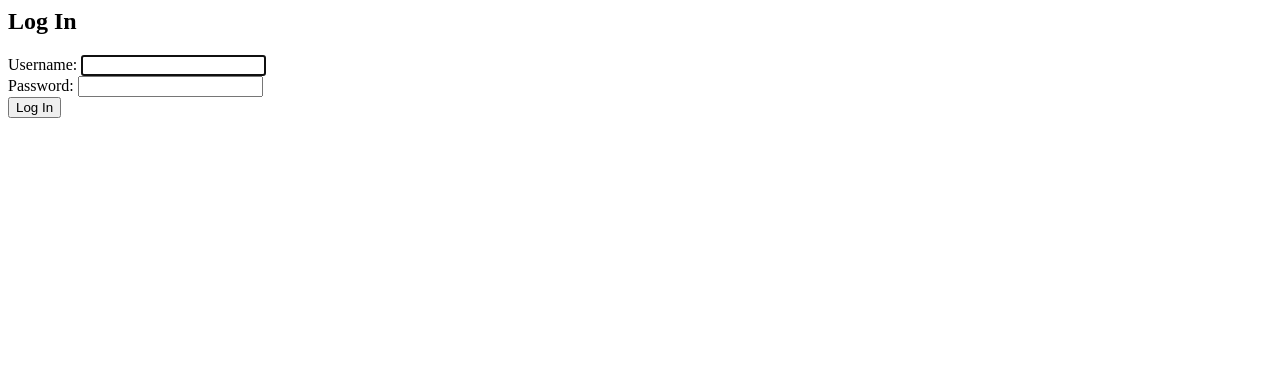
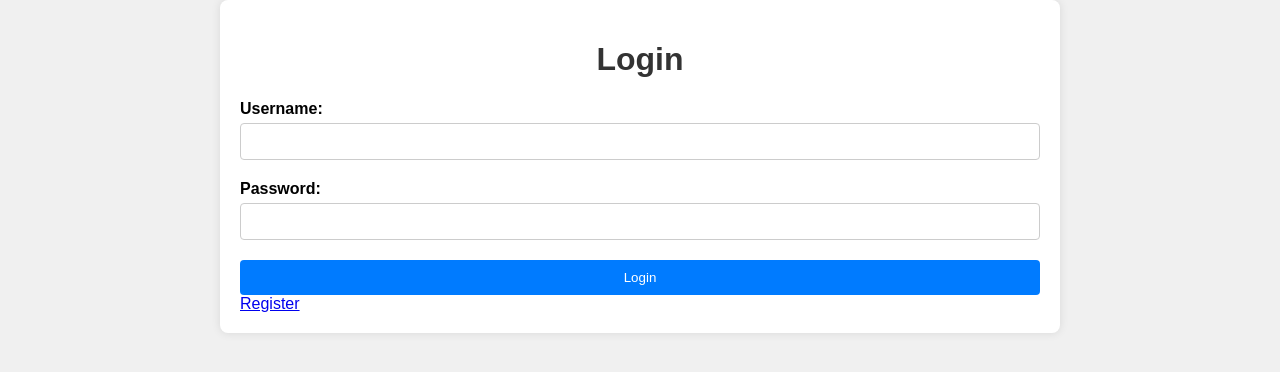
Before and after one commit to SamuelAirs/miniProject4SamuelAyers, a Django app: page /accounts/login/ in a window 1280 px wide. Shown: the top 372 px of the page. Run offline with Django 5.2, Linux system fonts and the light colour scheme.

Commit message:
added registration page

```diff
--- /dev/null
+++ b/mysite/accounts/urls.py
@@ -0,0 +1,9 @@
+# accounts/urls.py
+from django.urls import path
+
+from .views import SignUpView
+
+
+urlpatterns = [
+    path("signup/", SignUpView.as_view(), name="signup"),
+]
--- a/mysite/mysite/settings.py
+++ b/mysite/mysite/settings.py
@@ -38,6 +38,7 @@ INSTALLED_APPS = [
     "django.contrib.sessions",
     "django.contrib.messages",
     "django.contrib.staticfiles",
+    "accounts",
 ]
 
 MIDDLEWARE = [
@@ -124,3 +125,5 @@ STATIC_URL = 'static/'
 DEFAULT_AUTO_FIELD = 'django.db.models.BigAutoField'
 
 LOGIN_REDIRECT_URL = "/polls"
+
+LOGOUT_REDIRECT_URL = "/accounts/login"
--- a/mysite/mysite/urls.py
+++ b/mysite/mysite/urls.py
@@ -20,5 +20,6 @@ from django.urls import include, path
 urlpatterns = [
     path('polls/', include('polls.urls')),
     path('admin/', admin.site.urls),
-    path('accounts/', include("django.contrib.auth.urls"))
+    path('accounts/', include("accounts.urls")),
+    path('accounts/', include("django.contrib.auth.urls")),
 ]
--- a/mysite/polls/static/polls/style.css
+++ b/mysite/polls/static/polls/style.css
@@ -1,8 +1,152 @@
-li a {
-    color: #0000ff;
+body {
+    font-family: Arial, sans-serif;
+    background-color: #f0f0f0;
+    margin: 0;
+    padding: 0;
 }
 
-body {
-    background: white url("images/background.png") no-repeat;
-    background-repeat: repeat
+.container {
+    max-width: 800px;
+    margin: 0 auto;
+    padding: 20px;
+    background-color: #fff;
+    border-radius: 8px;
+    box-shadow: 0 0 10px rgba(0, 0, 0, 0.1);
 }
+
+h1 {
+    color: #333;
+    text-align: center;
+}
+
+.question-list {
+    list-style-type: none;
+    padding: 0;
+}
+
+.question-list li {
+    margin-bottom: 10px;
+}
+
+.question-list a {
+    color: #007bff;
+    text-decoration: none;
+}
+
+.question-list a:hover {
+    text-decoration: underline;
+}
+
+
+/* Add these styles to the existing style.css file */
+
+.choice-list {
+    list-style-type: none;
+    padding: 0;
+}
+
+.choice-list li {
+    margin-bottom: 10px;
+    padding: 10px;
+    background-color: #f9f9f9;
+    border-radius: 4px;
+    display: flex;
+    justify-content: space-between;
+}
+
+.choice-text {
+    flex: 1;
+}
+
+.votes {
+    color: #888;
+}
+
+.vote-again {
+    display: block;
+    margin-top: 20px;
+    text-align: center;
+    color: #007bff;
+    text-decoration: none;
+}
+
+.vote-again:hover {
+    text-decoration: underline;
+}
+
+/* Add these styles to the existing style.css file */
+
+.choice {
+    margin-bottom: 10px;
+}
+
+.choice input[type="radio"] {
+    margin-right: 5px;
+}
+
+.vote-btn {
+    display: block;
+    margin-top: 20px;
+    padding: 10px 20px;
+    background-color: #007bff;
+    color: #fff;
+    border: none;
+    border-radius: 4px;
+    cursor: pointer;
+    transition: background-color 0.3s;
+}
+
+.vote-btn:hover {
+    background-color: #0056b3;
+}
+
+/* Add these styles to the existing style.css file */
+
+.form-group {
+    margin-bottom: 20px;
+}
+
+.form-group label {
+    display: block;
+    margin-bottom: 5px;
+    font-weight: bold;
+}
+
+.form-group input[type="text"],
+.form-group input[type="password"] {
+    width: 100%;
+    padding: 10px;
+    border-radius: 4px;
+    border: 1px solid #ccc;
+    box-sizing: border-box;
+}
+
+.login-btn {
+    display: block;
+    width: 100%;
+    padding: 10px;
+    background-color: #007bff;
+    color: #fff;
+    border: none;
+    border-radius: 4px;
+    cursor: pointer;
+    transition: background-color 0.3s;
+}
+
+.login-btn:hover {
+    background-color: #0056b3;
+}
+
+p {
+    margin-top: 20px;
+    text-align: center;
+}
+
+p a {
+    color: #007bff;
+    text-decoration: none;
+}
+
+p a:hover {
+    text-decoration: underline;
+}
--- a/mysite/polls/templates/Registration/login.html
+++ b/mysite/polls/templates/Registration/login.html
@@ -1,7 +1,29 @@
-<!-- templates/registration/login.html -->
-<h2>Log In</h2>
-<form method="post">
-  {% csrf_token %}
-  {{ form }}
-  <button type="submit">Log In</button>
-</form>
+{% load static %}
+
+<!DOCTYPE html>
+<html lang="en">
+<head>
+    <meta charset="UTF-8">
+    <meta name="viewport" content="width=device-width, initial-scale=1.0">
+    <title>Login</title>
+    <link rel="stylesheet" href="{% static 'polls/style.css' %}">
+</head>
+<body>
+    <div class="container">
+        <h1>Login</h1>
+        <form method="post">
+            {% csrf_token %}
+            <div class="form-group">
+                <label for="username">Username:</label>
+                <input type="text" id="username" name="username" required>
+            </div>
+            <div class="form-group">
+                <label for="password">Password:</label>
+                <input type="password" id="password" name="password" required>
+            </div>
+            <button type="submit" class="login-btn">Login</button>
+            <a href="{%  url 'signup' %}">Register</a>
+        </form>
+    </div>
+</body>
+</html>
```
Also changed, not shown: mysite/polls/templates/Registration/signup.html (added, +12 -0 lines), mysite/polls/templates/polls/detail.html (+27 -12 lines), mysite/polls/templates/polls/index.html (+28 -4 lines), mysite/polls/templates/polls/results.html (+24 -7 lines).
